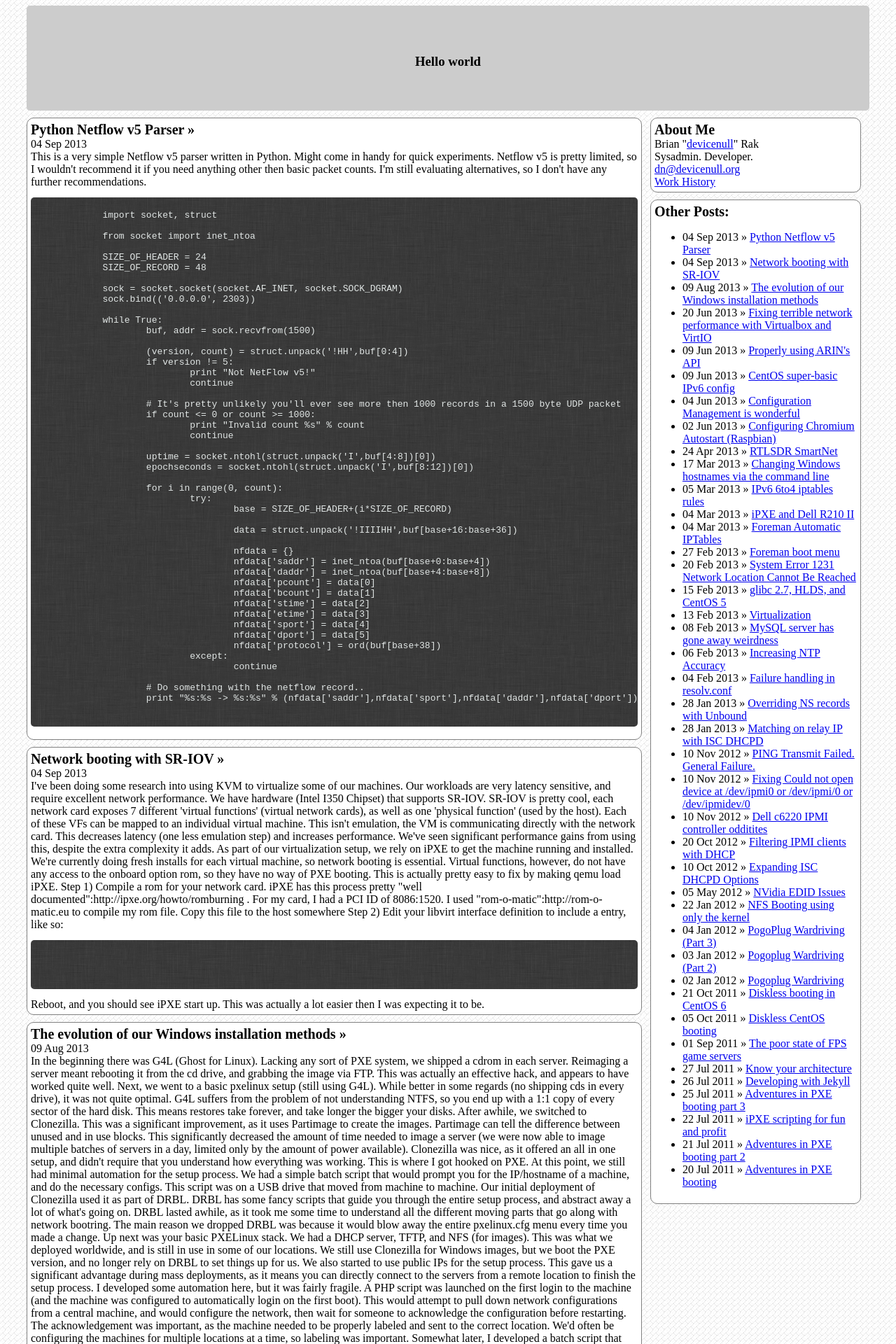
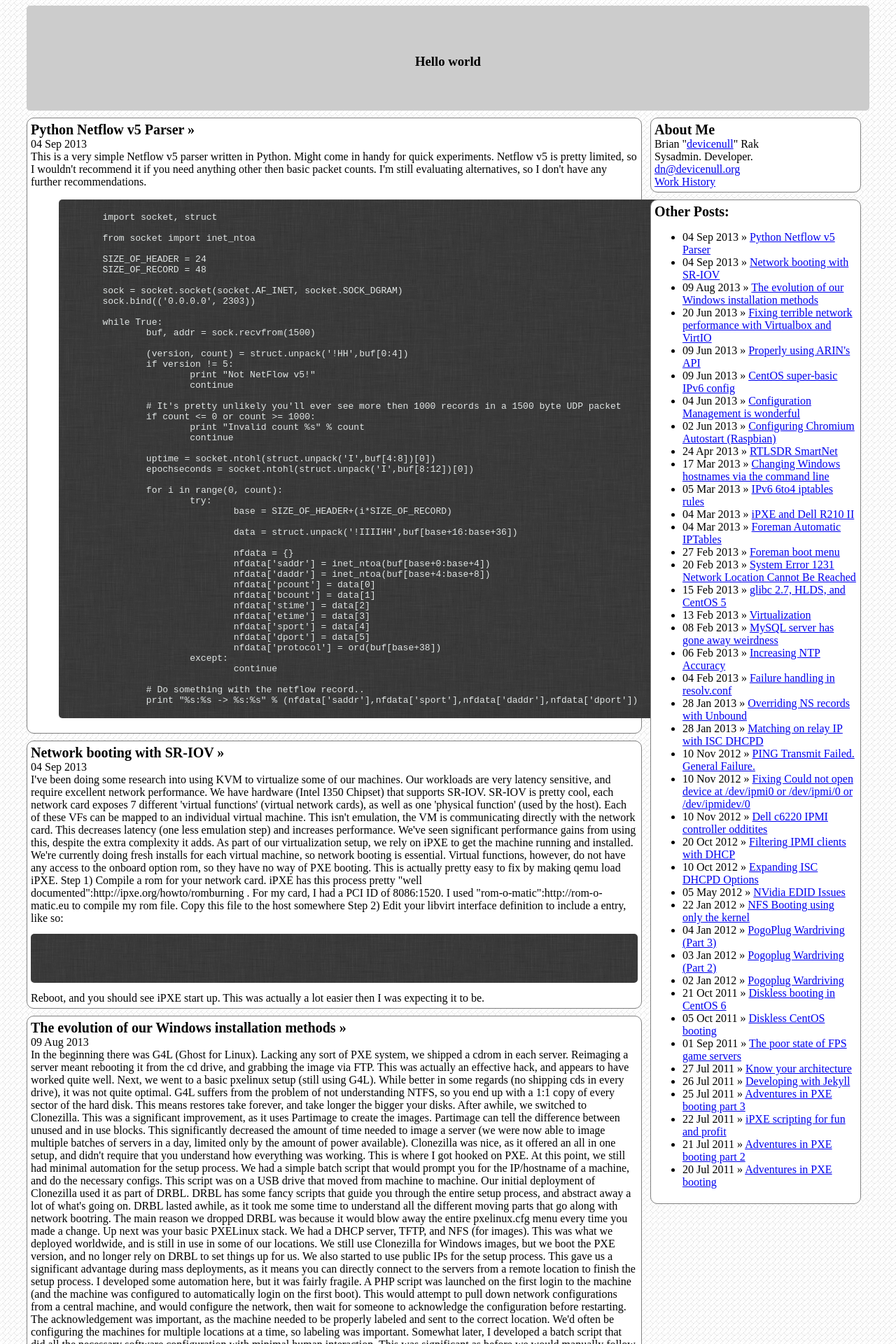
Before and after one commit to devicenull/devicenull.github.com, a Jekyll site: the page built from index.html, in a window 1280 px wide. Shown: the top 1920 px of the page at 70% size. Built offline with Jekyll 4.4.1, drawn with Linux system fonts in a browser that asks for light colours; nearby versions of some CDN libraries; Markdown is read by kramdown in place of the engine named in the settings.

Commit message:
Fix syntax highlighting

```diff
--- a/_layouts/default.html
+++ b/_layouts/default.html
@@ -66,7 +66,7 @@
 			color: black;
 		}
 
-		.code
+		.code, .highlight
 		{
 			width: 100%;
 			background-image: url('/img/low_contrast_linen.png');
--- a/_posts/2013-09-04-python-netflow-v5-parser.textile
+++ b/_posts/2013-09-04-python-netflow-v5-parser.textile
@@ -5,7 +5,6 @@
 
 This is a very simple Netflow v5 parser written in Python.  Might come in handy for quick experiments.  Netflow v5 is pretty limited, so I wouldn't recommend it if you need anything other then basic packet counts.  I'm still evaluating alternatives, so I don't have any further recommendations.
 
-<pre class="code">
 {% highlight python %}
 	import socket, struct
 
@@ -55,4 +54,3 @@
 		# Do something with the netflow record..
 		print "%s:%s -> %s:%s" % (nfdata['saddr'],nfdata['sport'],nfdata['daddr'],nfdata['dport'])
 {% endhighlight %}
-</pre>
```
